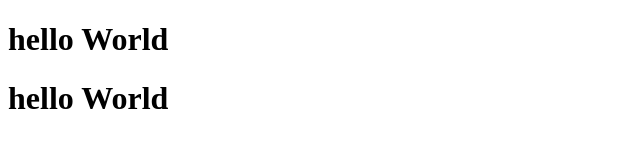
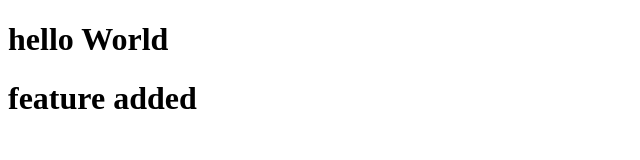
Before and after one commit to czmg30/real-estate, a plain HTML site: page index.html in a window 1280 px wide. Shown: the whole page, without its empty margins (0-640 px from the left). Drawn offline with Linux system fonts and the light colour scheme.

Commit message:
feature added new

```diff
--- a/index.html
+++ b/index.html
@@ -7,7 +7,7 @@
 </head>
 <body>
     <h1>hello World</h1>
-    <h1>hello World</h1>
+    <h1>feature added</h1>
 
 </body>
 </html>
```
